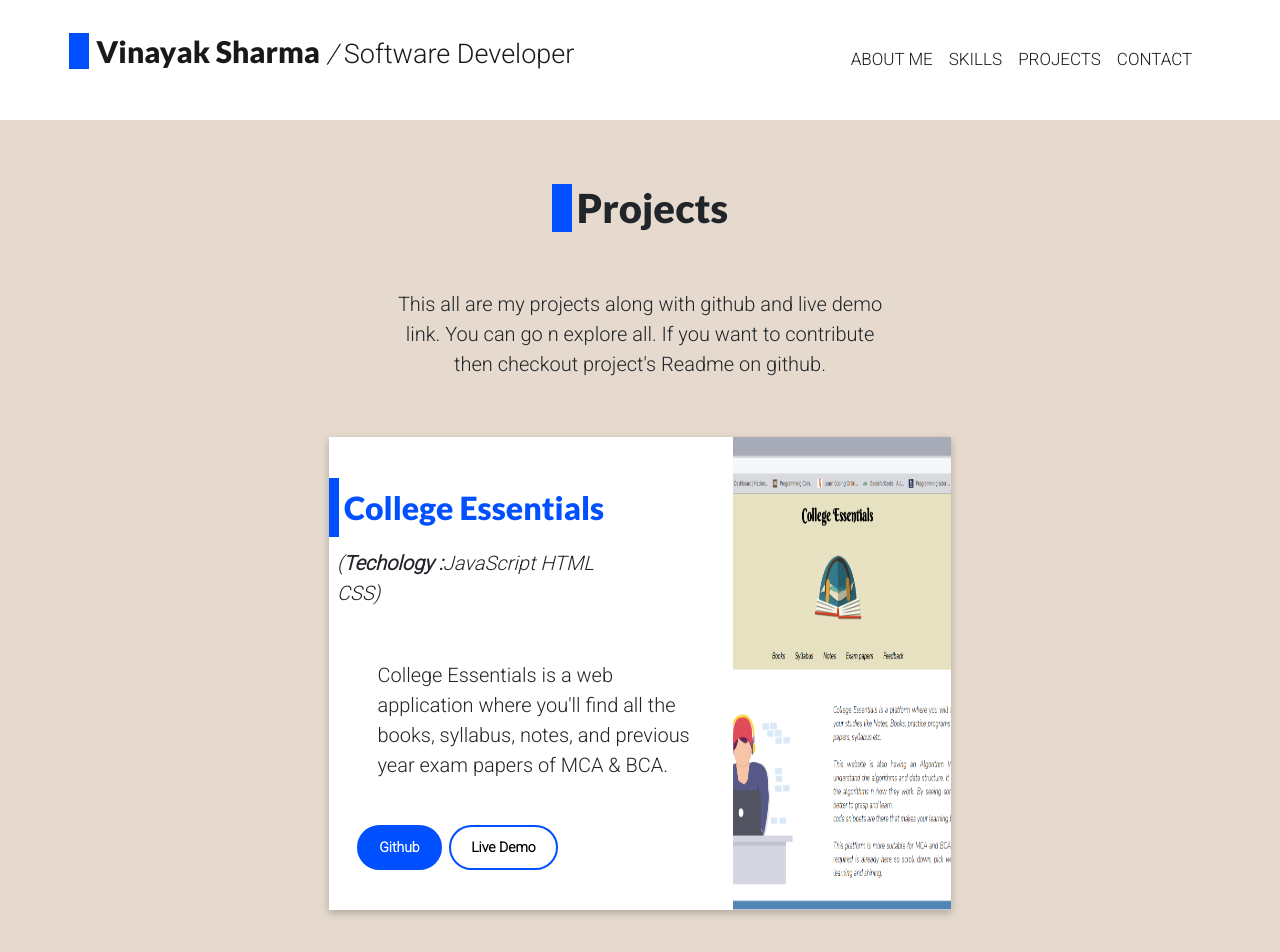
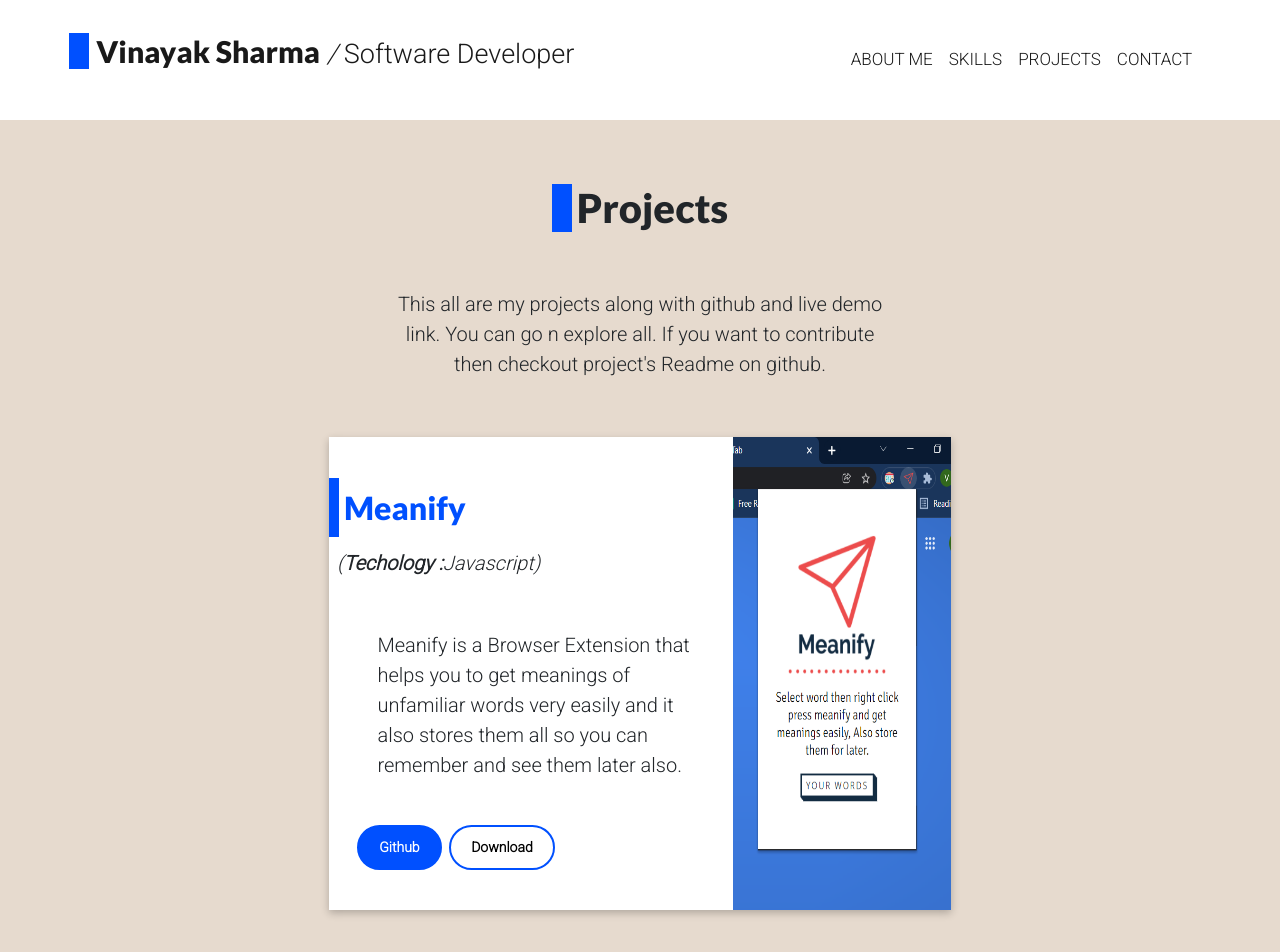
Before and after one commit to vinayaks0031/Portfolio, a React (Create React App) app: page /Project in a window 1280 px wide. Shown: the top 952 px of the page. Built offline with nearby package versions, Linux system fonts and the light colour scheme.

Commit message:
Meanify project added

```diff
--- a/src/myComponent/subComponent/ProjectCard.js
+++ b/src/myComponent/subComponent/ProjectCard.js
@@ -8,7 +8,7 @@ export default function ProjectCard({ pData }) {
             <div className="card-container">
                 {
                     pData.map((element, index) => {
-                        const { name, github, live, tech, image, discription } = element;
+                        const { name, github, live, tech, image, discription, mode } = element;
                         return (
                             <>
                                 <div className="card-project" key={index}>
@@ -18,7 +18,7 @@ export default function ProjectCard({ pData }) {
                                         <p className="card-project-discr">{discription}</p>
                                         <div className="project-links">
                                             <a href={github} className="btn btn-blue" target="_blank" rel="noopener noreferrer">Github</a>
-                                            <a href={live} className="btn btn-white" target="_blank" rel="noopener noreferrer">Live Demo</a>
+                                            <a href={live} className="btn btn-white" target="_blank" rel="noopener noreferrer">{mode}</a>
                                         </div>
                                     </div>
                                     <div className="card-project-image">
--- a/src/myComponent/subComponent/ProjectData.js
+++ b/src/myComponent/subComponent/ProjectData.js
@@ -1,11 +1,29 @@
 const data = [
+    // {
+    //     name:"Cp-Calendar",
+    //     github:"https://github.com/vinayaks0031/CpCalendar-Ext",
+    //     live:"https://microsoftedge.microsoft.com/addons/detail/meanify/dljdcindnbidjlkapliihhdigmgbbomo",
+    //     image:"images/meanify.png",
+    //     discription:"Meanify is a Browser Extension that helps you to get meanings of unfamiliar words very easily and it also stores them all so you can remember and see them later also.",
+    //     tech:"Javascript"
+    // },
+    {
+        name:"Meanify",
+        github:"https://github.com/vinayaks0031/Meanify",
+        live:"https://microsoftedge.microsoft.com/addons/detail/meanify/dljdcindnbidjlkapliihhdigmgbbomo",
+        image:"images/meanify.png",
+        discription:"Meanify is a Browser Extension that helps you to get meanings of unfamiliar words very easily and it also stores them all so you can remember and see them later also.",
+        tech:"Javascript",
+        mode:"Download"
+    },
     {
         name: "College Essentials",
         github: "https://github.com/vinayaks0031/Collage-Essentials",
         live: "https://vm-collagewebsite.netlify.app",
         image: "images/vm.png",
         discription: "College Essentials is a web application where you'll find all the books, syllabus, notes, and previous year exam papers of MCA & BCA.",
-        tech: "JavaScript HTML CSS"
+        tech: "JavaScript HTML CSS",
+        mode:"Live Demo"
     },
     {
         name: "Super Hero Mania",
@@ -13,7 +31,8 @@ const data = [
         live: "https://superheromania.netlify.app/",
         image: "images/HeroMania.png",
         discription: "A web app that fetches data from Marvel API and provides you all the data about your favorite superhero (their all versions) and also helps to search marvel comics.",
-        tech: "Reactjs"
+        tech: "Reactjs",
+        mode:"Live Demo"
     },
     {
         name: "News Flash",
@@ -21,7 +40,8 @@ const data = [
         live: "https://vm-newsflash.netlify.app/",
         image: "images/DNews.png",
         discription: "A web application that fetches data from API and gives you the top 10 news from your favorite newspaper. ",
-        tech: "Javascript"
+        tech: "Javascript",
+        mode:"Live Demo"
     }
 ]
 
```
Also changed, not shown: public/images/meanify.png (added).
